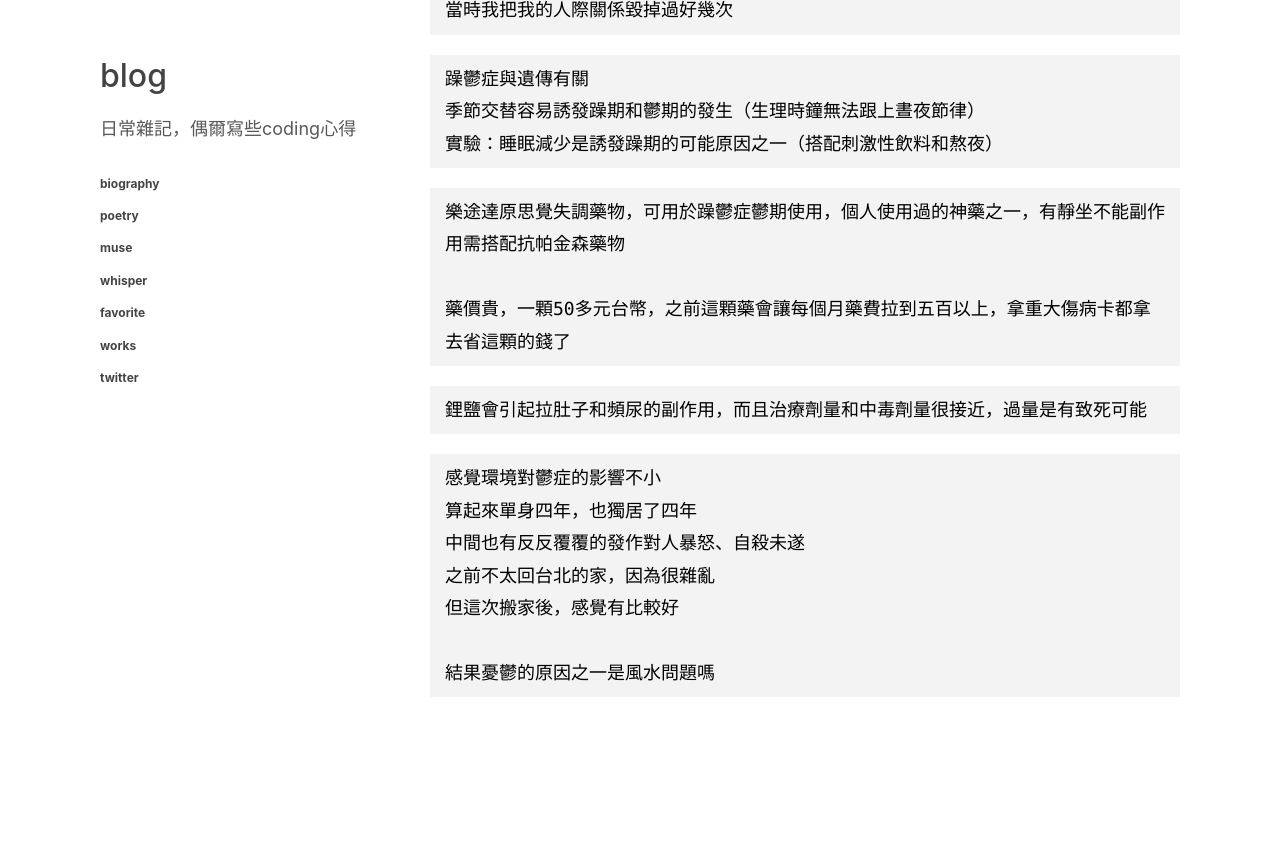
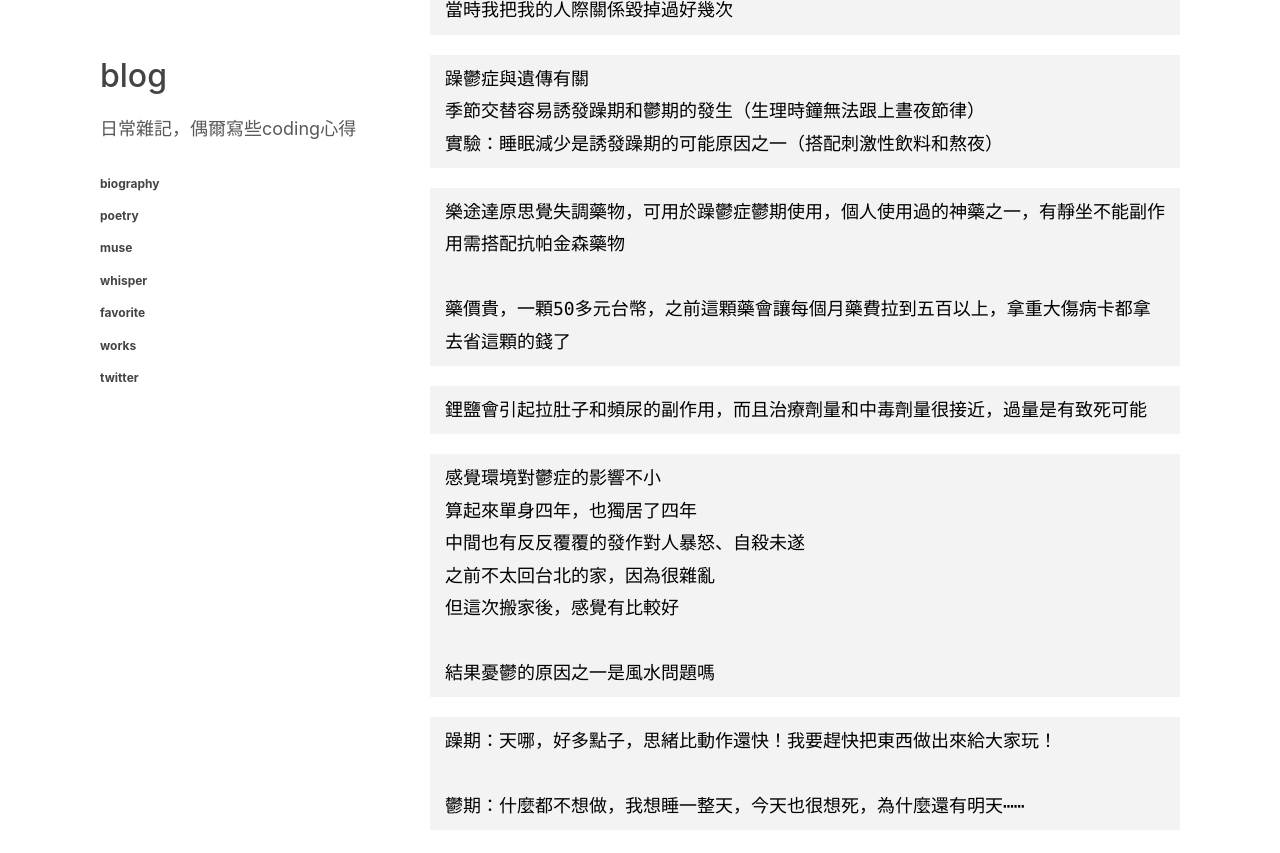
Before and after one commit to zenkarsha/blog, a Jekyll site: the page built from _posts/2022-08-02-about-my-bipolar-disorder.markdown, in a window 1280 px wide and 900 px high, scrolled down 2890 px. Shown: the top 853 px of the window. Built offline with Jekyll 4.4.1, drawn with Linux system fonts in a browser that asks for light colours; before the commit the page ends 3657 px from its top, so only the background shows below that.

Commit message:
Update 2022-08-02-about-my-bipolar-disorder.markdown

````diff
--- a/_posts/2022-08-02-about-my-bipolar-disorder.markdown
+++ b/_posts/2022-08-02-about-my-bipolar-disorder.markdown
@@ -120,3 +120,9 @@ ICD-10 F31.89 Other bipolar disorder
 
 結果憂鬱的原因之一是風水問題嗎
 ```
+
+```
+躁期：天哪，好多點子，思緒比動作還快！我要趕快把東西做出來給大家玩！
+
+鬱期：什麼都不想做，我想睡一整天，今天也很想死，為什麼還有明天⋯⋯
+```
````
